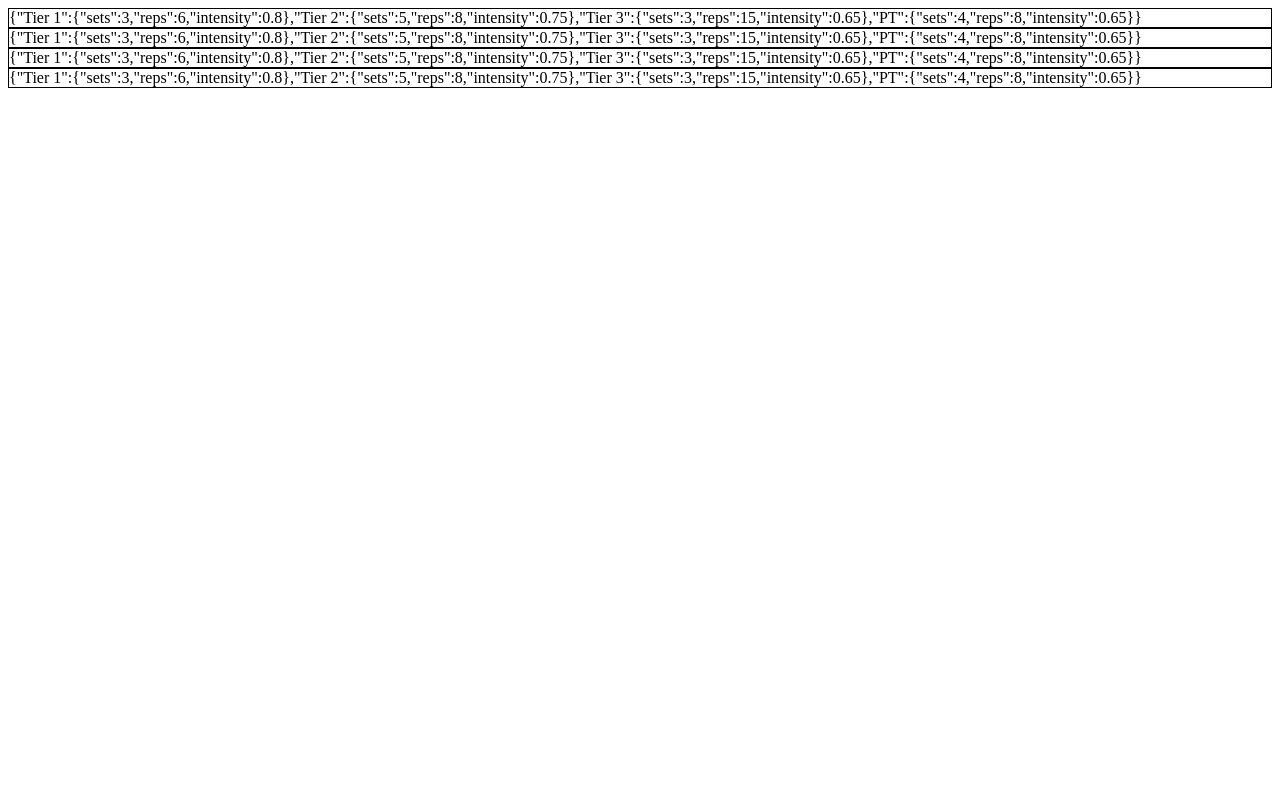
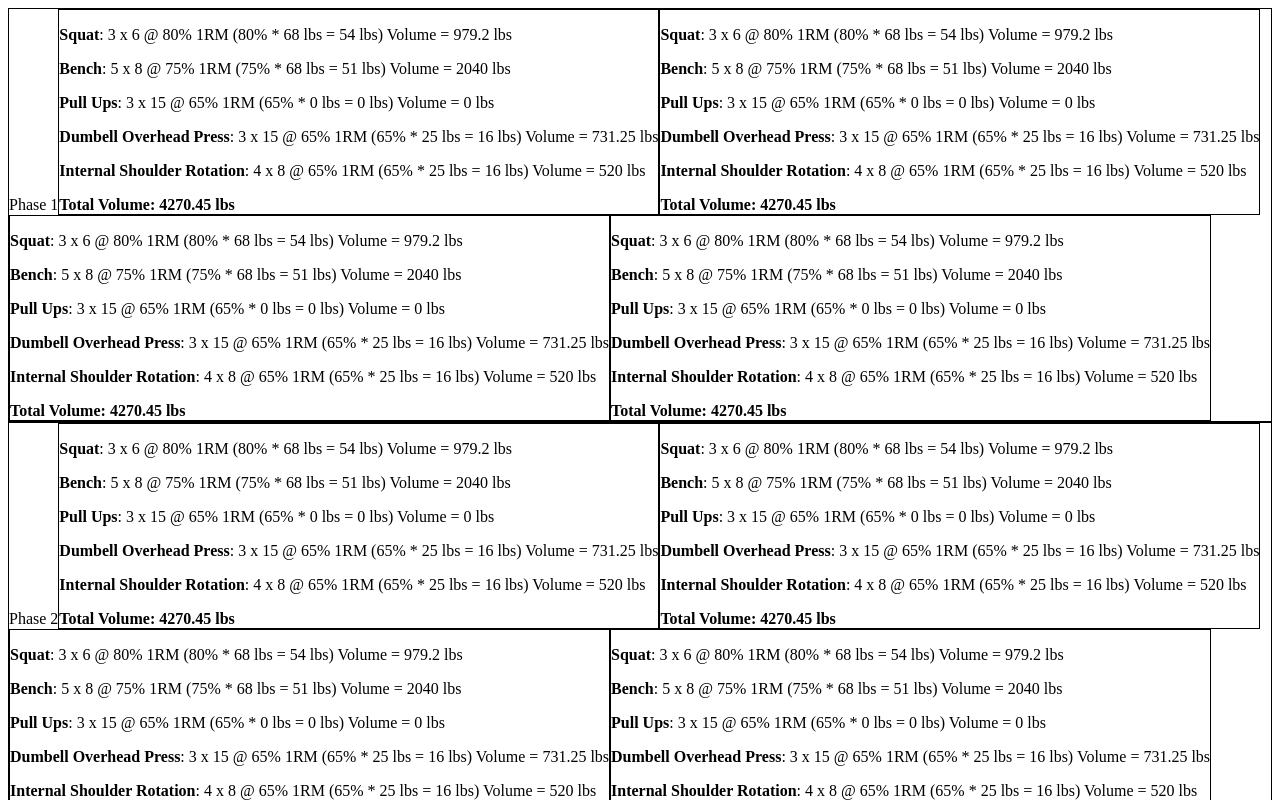
Before and after one commit to lowellbander/lbrlp, a React (Create React App) app: page / in a window 1280 px wide. Shown: the top 800 px of the page. Built offline with nearby package versions, Linux system fonts and the light colour scheme.

Commit message:
finished all naive rendering, time to fill in the phases and workouts

```diff
--- a/public/index.html
+++ b/public/index.html
@@ -5,6 +5,7 @@
     <style>
       .card {
         border: 1px solid black;
+        display: inline-block;
       }
     </style>
     <link rel="shortcut icon" href="%PUBLIC_URL%/favicon.ico" />
--- /dev/null
+++ b/src/Exercise.js
@@ -0,0 +1,22 @@
+// @flow
+
+import React from 'react';
+import type {Lift, Volume} from './types.js'
+const {getOneRepMax} = require('./oneRepMaxes.js');
+const {getExerciseVolume} = require('./TotalVolume.js');
+
+export function Exercise({lift, volume}: {lift: Lift, volume: Volume}): React$Node {
+    return (
+        <p>
+            <b>{lift}</b>: {volume.sets} x {volume.reps} @ {formatPercent(volume.intensity)} 1RM
+            {' '}
+            ({formatPercent(volume.intensity)} * {getOneRepMax(lift)} lbs = {Math.round(volume.intensity * getOneRepMax(lift))} lbs)
+            {' '}
+            Volume = {getExerciseVolume(lift, volume)} lbs
+        </p>)
+    ;
+}
+
+function formatPercent(decimal: number): string {
+    return decimal*100 + '%';
+}
--- a/src/PhaseCard.js
+++ b/src/PhaseCard.js
@@ -1,7 +1,14 @@
 // @flow
 import React from 'react';
 import type {Phase} from './phases.js';
+const {getWorkouts} = require('./workouts.js');
+const {WorkoutCard} = require('./WorkoutCard.js');
 
-export function PhaseCard({phase}: {phase: Phase}): React$Node {
-    return <div className="card">{JSON.stringify(phase)}</div>;
+export function PhaseCard({phase, name}: {phase: Phase, name: string}): React$Node {
+    return (
+        <div className="card">
+            {name}
+            {getWorkouts().map((w, i) => <WorkoutCard key={i} workout={w} phase={phase} />)}
+        </div>
+    );
 }
--- a/src/Program.js
+++ b/src/Program.js
@@ -5,5 +5,5 @@ const {PhaseCard} = require('./PhaseCard.js');
 
 export function Program(): React$Node {
     const phases = getPhases();
-    return phases.map((p, i) => <PhaseCard phase={p} key={i}/>);
+    return phases.map((p, i) => <PhaseCard phase={p} name={`Phase ${i + 1}`} key={i}/>);
 }
--- /dev/null
+++ b/src/TotalVolume.js
@@ -0,0 +1,22 @@
+// @flow
+
+import type {Workout} from './workouts.js'
+import type {Phase} from './phases.js'
+import type {Lift, Volume} from './types.js'
+const {getOneRepMax} = require('./oneRepMaxes.js');
+const {getTiers} = require('./tiers.js');
+
+export function TotalVolume({workout, phase}: {workout: Workout, phase: Phase}): React$Node {
+    return getTiers().map(
+        t => workout[t].map(
+            l => getExerciseVolume(l, phase[t])
+        )
+    ).reduce(
+        (result, curr) => [...result, ...curr],
+        [],
+    ).reduce((sum, curr) => sum + curr, 0);
+}
+
+export function getExerciseVolume(lift: Lift, volume: Volume): number {
+    return volume.sets * volume.reps * volume.intensity * getOneRepMax(lift);
+}
--- /dev/null
+++ b/src/WorkoutCard.js
@@ -0,0 +1,21 @@
+// @flow
+import React from 'react';
+import type {Phase} from './phases.js';
+import type {Workout} from './workouts.js';
+const {getTiers} = require('./tiers.js');
+const {Exercise} = require('./Exercise.js');
+const {TotalVolume} = require('./TotalVolume.js');
+
+export function WorkoutCard({workout, phase}: {workout: Workout, phase: Phase}): React$Node {
+    const exercises = getTiers().map(
+        t => workout[t].map(
+            l => <Exercise key={l} lift={l} volume={phase[t]} />
+        )
+    );
+    return (
+        <div className='card'>
+            {exercises}
+            <b>Total Volume: {<TotalVolume workout={workout} phase={phase}/>} lbs</b>
+        </div>
+    );
+}
--- /dev/null
+++ b/src/oneRepMaxes.js
@@ -0,0 +1,20 @@
+// @flow
+
+import type {Lift} from './types.js'
+
+const oneRepMaxes : {[Lift]: number} = {
+    'Squat': 68,
+    'Overhead Press': 56,
+    'Pull Ups': 0,
+    'Dumbell Overhead Press': 25,
+    'Deadlift': 96,
+    'Bench': 68,
+    'Row': 106,
+    'Lateral Raise': 13,
+    'Internal Shoulder Rotation': 25,
+    'External Shoulder Rotation': 25,
+};
+
+export function getOneRepMax(lift: Lift): number {
+    return oneRepMaxes[lift];
+}
--- a/src/phases.js
+++ b/src/phases.js
@@ -1,6 +1,7 @@
 // @flow
 
-import type {Tier, Volume} from './types.js'
+import type {Volume} from './types.js'
+import type {Tier} from './tiers.js'
 
 export type Phase = {[Tier]: Volume};
 
@@ -27,8 +28,6 @@ const phase1: Phase = {
    }
 };
 
-function getPhases(): $ReadOnlyArray<Phase> {
+export function getPhases(): $ReadOnlyArray<Phase> {
     return [phase1, phase1, phase1, phase1];
 }
-
-module.exports = {getPhases};
--- /dev/null
+++ b/src/tiers.js
@@ -0,0 +1,7 @@
+// @flow
+
+export type Tier = 'Tier 1'| 'Tier 2' | 'Tier 3' | 'PT';
+
+export function getTiers(): $ReadOnlyArray<Tier> {
+    return ['Tier 1', 'Tier 2', 'Tier 3', 'PT'];
+}
--- /dev/null
+++ b/src/workouts.js
@@ -0,0 +1,17 @@
+// @flow
+
+import type {Lift} from './types.js'
+import type {Tier} from './tiers.js'
+
+export type Workout = {[Tier]: $ReadOnlyArray<Lift>};
+
+const workoutA: Workout = {
+    'Tier 1': ['Squat'],
+    'Tier 2': ['Bench'],
+    'Tier 3': ['Pull Ups', 'Dumbell Overhead Press'],
+    'PT': ['Internal Shoulder Rotation'],
+};
+
+export function getWorkouts(): $ReadOnlyArray<Workout> {
+    return [workoutA, workoutA, workoutA, workoutA];
+}
```
Also changed, not shown: src/types.js (+15 -2 lines).
